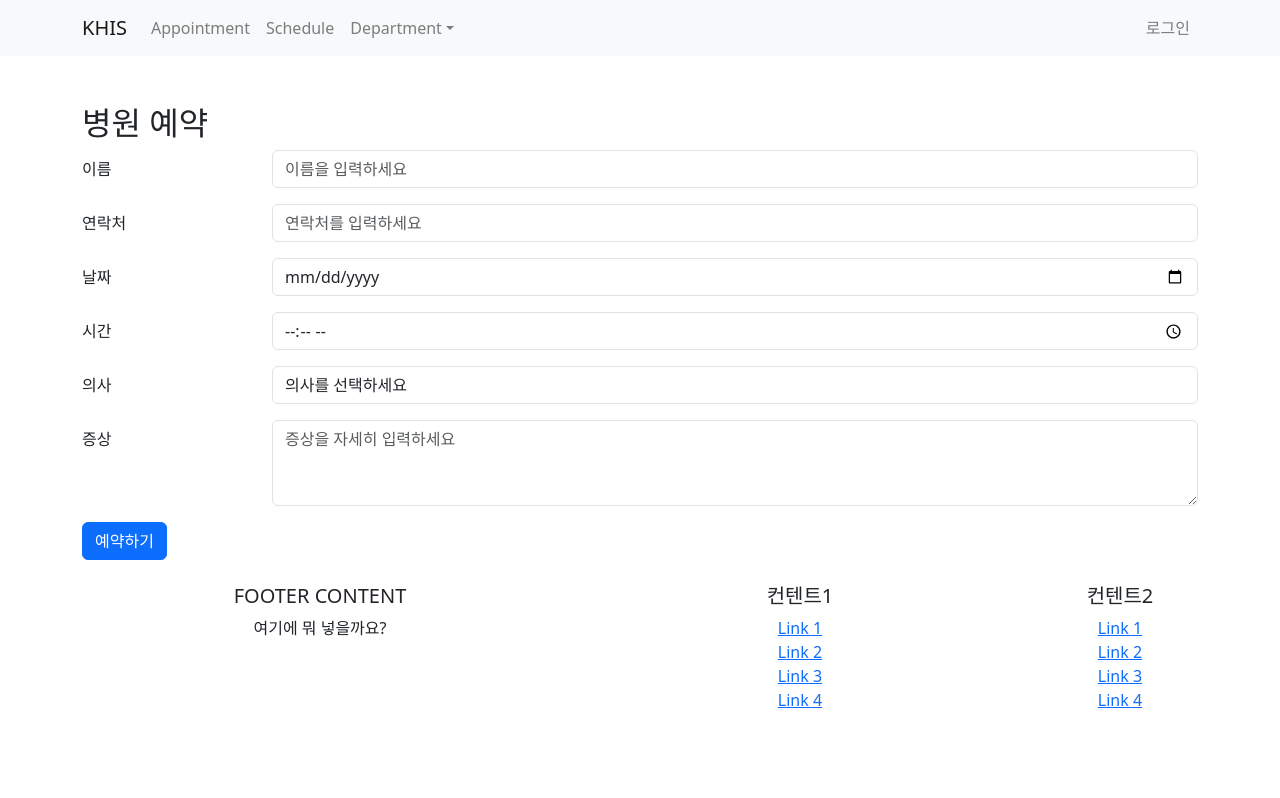
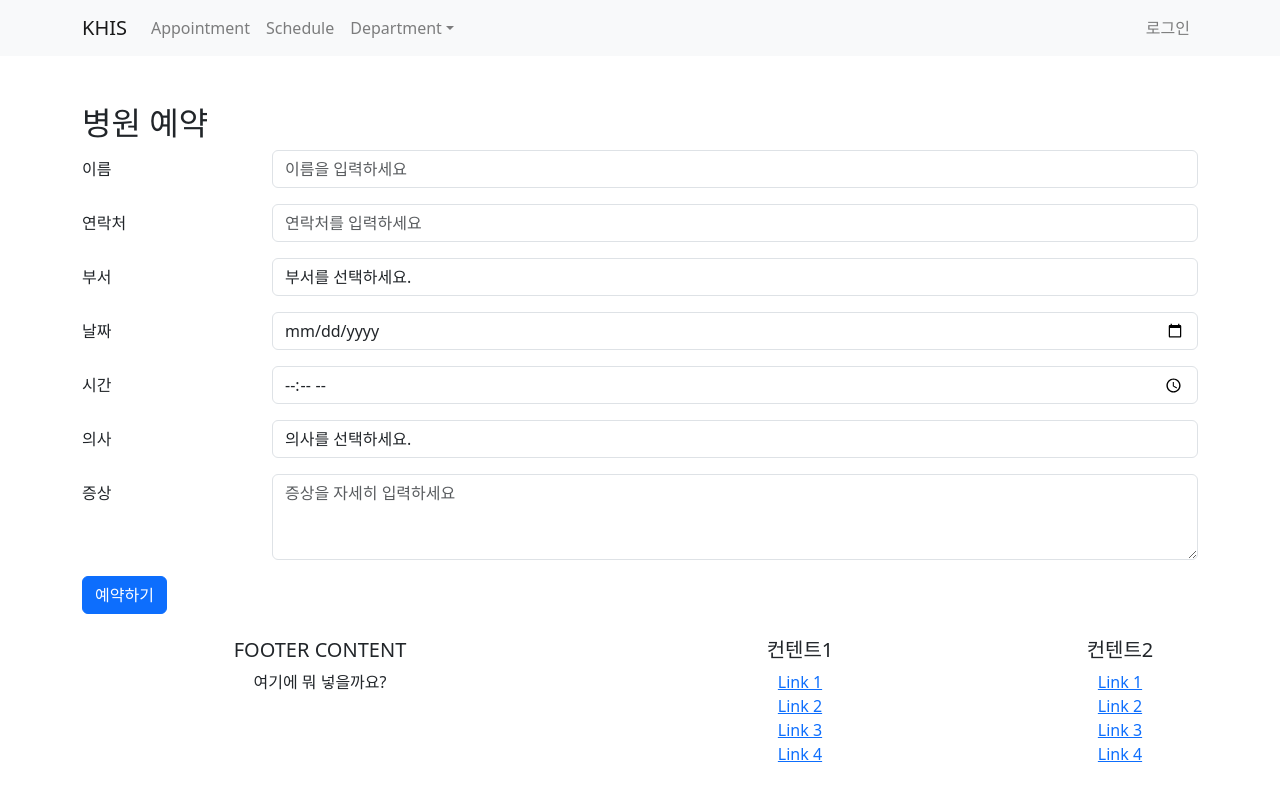
Before and after one commit to quasar2yh/KHIS, a React (Create React App) app in the folder front-react/: page /appointment in a window 1280 px wide. Built offline with nearby package versions, Linux system fonts and the light colour scheme.

Commit message:
Update: Practitioner 회원가입 폼 업데이트

```diff
--- a/front-react/package.json
+++ b/front-react/package.json
@@ -8,6 +8,7 @@
     "@testing-library/react": "^13.0.0",
     "@testing-library/user-event": "^13.2.1",
     "axios": "^1.7.2",
+    "base-64": "^1.0.0",
     "bootstrap": "^5.3.3",
     "react": "^18.3.1",
     "react-bootstrap": "^2.10.2",
--- /dev/null
+++ b/front-react/src/apis/accountControl.js
@@ -0,0 +1,12 @@
+import axios from "axios";
+import { API_ENDPOINT } from "../shared/server";
+
+export const registerAction = async (data) => {
+    const response = await axios.post(API_ENDPOINT + '/khis/account/register/', data);
+    return response.data;
+}
+
+export const loginAction = async (data) => {
+    const response = await axios.post(API_ENDPOINT + '/khis/account/login/', data);
+    return response.data;
+};
--- a/front-react/src/components/CommonInfoForm.jsx
+++ b/front-react/src/components/CommonInfoForm.jsx
@@ -77,8 +77,8 @@ function CommonInfoForm({ registerData, handleChange }) {
                     <Form.Control
                         required
                         type="text"
-                        name="telecom"
-                        value={registerData.telecom}
+                        name="contact"
+                        value={registerData.contact}
                         onChange={handleChange}
                     />
                     <Form.Control.Feedback type="invalid">
--- a/front-react/src/components/PatientRegister.jsx
+++ b/front-react/src/components/PatientRegister.jsx
@@ -1,11 +1,10 @@
 import React, { useState } from 'react';
-import { useDispatch } from 'react-redux';
 import { useNavigate } from 'react-router-dom';
 import Button from 'react-bootstrap/Button';
 import Form from 'react-bootstrap/Form';
 import Col from 'react-bootstrap/Col';
 import CommonInfoForm from './CommonInfoForm';
-import { registerAction } from '../redux/modules/registerActions';
+import { registerAction } from '../apis/accountControl';
 
 function PatientRegister() {
 
@@ -15,10 +14,9 @@ function PatientRegister() {
         familyName: '',
         name: '',
         gender: '',
-        telecom: '',
+        contact: '',
     })
 
-    const dispatch = useDispatch();
     const navigate = useNavigate();
 
     const handleChange = (e) => {
@@ -28,10 +26,10 @@ function PatientRegister() {
         });
     };
 
-    const handleSubmit = (event) => {
+    const handleSubmit = async (event) => {
         event.preventDefault();
 
-        const { id, password, familyName, name, gender, telecom } = patientRegisterData;
+        const { id, password, familyName, name, gender, contact } = patientRegisterData;
 
         const body = {
             username: id,
@@ -43,26 +41,28 @@ function PatientRegister() {
             gender,
             telecom: {
                 system: "Phone",
-                value: telecom,
+                value: contact,
                 use: "Mobile"
             },
             subject: "Patient",
             marital_status: "0",
         };
 
-        dispatch(registerAction(body))
-            .then((res) => {
-                console.log("콘솔 res", res);
-                if (res.id) {
-                    alert("회원가입 성공");
-                    navigate("/login");
-                } else {
-                    alert("회원가입 실패");
-                }
-            })
-            .catch((error) => {
-                alert(error);
-            });
+        try {
+            const response = await registerAction(body);
+            console.log(response);
+
+            if (response.id) {
+                alert("회원가입 성공")
+                navigate('/login')
+            }
+            else {
+                alert("회원가입 실패")
+            }
+        } catch (error) {
+            console.error('회원가입 에러', error)
+            alert("회원가입 중 오류가 발생했습니다.")
+        }
     };
 
 
--- a/front-react/src/components/PractitionerRegister.jsx
+++ b/front-react/src/components/PractitionerRegister.jsx
@@ -1,12 +1,11 @@
 import React, { useState } from 'react';
-import { useDispatch } from 'react-redux';
 import { useNavigate } from 'react-router-dom';
 import Button from 'react-bootstrap/Button';
 import Form from 'react-bootstrap/Form';
 import Col from 'react-bootstrap/Col';
 import Row from 'react-bootstrap/Row';
 import CommonInfoForm from './CommonInfoForm';
-import { registerAction } from '../redux/modules/registerActions';
+import { registerAction } from '../apis/accountControl';
 
 function PractitionerRegister() {
 
@@ -16,14 +15,14 @@ function PractitionerRegister() {
         familyName: '',
         name: '',
         gender: '',
-        telecom: '',
+        contact: '',
         licenseType: '',
         licenseNumber: 0,
         role: '',
         rank: 0,
     })
 
-    const dispatch = useDispatch();
+    const roleList = ['Physician', 'Assistant']
     const navigate = useNavigate();
 
     const handleChange = (e) => {
@@ -33,10 +32,9 @@ function PractitionerRegister() {
         });
     };
 
-    const handleSubmit = (event) => {
+    const handleSubmit = async (event) => {
         event.preventDefault();
-
-        const { id, password, familyName, name, gender, telecom, licenseType, licenseNumber, role, rank } = practitionerRegisterData;
+        const { id, password, familyName, name, gender, contact, licenseType, licenseNumber, role, rank } = practitionerRegisterData;
 
         const body = {
             username: id,
@@ -48,7 +46,7 @@ function PractitionerRegister() {
             gender,
             telecom: {
                 system: "Phone",
-                value: telecom,
+                value: contact,
                 use: "Mobile"
             },
             subject: "Practitioner",
@@ -59,19 +57,19 @@ function PractitionerRegister() {
             rank,
         };
 
-        dispatch(registerAction(body))
-            .then((res) => {
-                console.log("콘솔 res", res);
-                if (res.id) {
-                    alert("회원가입 성공");
-                    navigate("/login");
-                } else {
-                    alert("회원가입 실패");
+        try {
+            const response = await registerAction(body);
+            console.log(response);
+            if (response.id) {
+                alert("회원가입 성공")
+                navigate('/login')
             }
-            })
-            .catch((error) => {
-                alert(error);
-            });
+            else {
+                alert("회원가입 실패")
+            }
+        } catch (error) {
+            alert("회원가입 중 오류가 발생했습니다.")
+        }
     };
 
 
@@ -81,7 +79,18 @@ function PractitionerRegister() {
                 registerData={practitionerRegisterData}
                 handleChange={handleChange} />
 
-            <Row>
+            <Row className="mb-3">
+                <Col xs={2}>
+                    <Form.Select aria-label="Default select example" onChange={handleChange}>
+                        <option>역할을 선택하세요.</option>
+                        {roleList.map((item) => {
+                            return <option key={item} value={item}>{item}</option>;
+                        })}
+                    </Form.Select>
+                </Col>
+            </Row>
+
+            <Row className="mb-3">
                 <Form.Group as={Col} xs={2}>
                     <Form.Label>자격 종류</Form.Label>
                     <Form.Control type="text" id='id' name="licenseType" value={practitionerRegisterData.licenseType} onChange={handleChange} />
@@ -92,21 +101,20 @@ function PractitionerRegister() {
                 </Form.Group>
             </Row>
 
-            <Row>
-                <Form.Group as={Col} xs={2}>
-                    <Form.Label>역할</Form.Label>
-                    <Form.Control type="text" id='id' name="role" value={practitionerRegisterData.role} onChange={handleChange} />
-                </Form.Group>
-                <Form.Group as={Col} xs={3}>
+            <Row className="mb-3">
+                <Col xs={2}>
+                    <Form.Group>
                         <Form.Label>권한</Form.Label>
                         <Form.Control type="text" id='id' name="rank" value={practitionerRegisterData.rank} onChange={handleChange} />
                     </Form.Group>
+                </Col>
             </Row>
 
-
+            <Row className="mb-">
                 <Form.Group as={Col} xs={5}>
                     <Button type="submit" variant="primary">회원가입</Button>
                 </Form.Group>
+            </Row>
         </Form>
     );
 }
--- a/front-react/src/pages/Appointment.jsx
+++ b/front-react/src/pages/Appointment.jsx
@@ -1,28 +1,36 @@
 import React, { useState } from 'react';
 import { Form, Button, Col, Row } from 'react-bootstrap';
 import 'bootstrap/dist/css/bootstrap.min.css';
+import axios from 'axios';
+import { API_ENDPOINT } from '../shared/server';
 
 function Appointment() {
-    const [formData, setFormData] = useState({
+    const [appointmentData, setAppointmentData] = useState({
         name: '',
         date: '',
         time: '',
+        department: '',
         doctor: '',
         reason: '',
         contact: ''
     });
 
+    const appointmentAction = async (data) => {
+        const response = await axios.post(API_ENDPOINT + '/khis/appointment/patient/', data);
+        return response.data;
+    };
+
     const handleChange = (e) => {
         const { name, value } = e.target;
-        setFormData({
-            ...formData,
+        setAppointmentData({
+            ...appointmentData,
             [name]: value
         });
     };
 
     const handleSubmit = (e) => {
         e.preventDefault();
-        console.log('Form data submitted:', formData);
+
     };
 
     return (
@@ -35,7 +43,7 @@ function Appointment() {
                         <Form.Control
                             type="text"
                             name="name"
-                            value={formData.name}
+                            value={appointmentData.name}
                             onChange={handleChange}
                             placeholder="이름을 입력하세요"
                             required
@@ -49,11 +57,28 @@ function Appointment() {
                         <Form.Control
                             type="tel"
                             name="contact"
-                            value={formData.contact}
+                            value={appointmentData.contact}
                             onChange={handleChange}
                             placeholder="연락처를 입력하세요"
                             required
                         />
+                    </Col>
+                </Form.Group>
+
+                <Form.Group as={Row} className="mb-3" controlId="formDoctor">
+                    <Form.Label column sm="2">부서</Form.Label>
+                    <Col sm="10">
+                        <Form.Control
+                            as="select"
+                            name="doctor"
+                            value={appointmentData.department}
+                            onChange={handleChange}
+                            required
+                        >
+                            <option>부서를 선택하세요.</option>
+                            <option value="1">외과</option>
+                            <option value="2">내과</option>
+                        </Form.Control>
                     </Col>
                 </Form.Group>
 
@@ -63,7 +88,7 @@ function Appointment() {
                         <Form.Control
                             type="date"
                             name="date"
-                            value={formData.date}
+                            value={appointmentData.date}
                             onChange={handleChange}
                             required
                         />
@@ -76,7 +101,7 @@ function Appointment() {
                         <Form.Control
                             type="time"
                             name="time"
-                            value={formData.time}
+                            value={appointmentData.time}
                             onChange={handleChange}
                             required
                         />
@@ -89,15 +114,15 @@ function Appointment() {
                         <Form.Control
                             as="select"
                             name="doctor"
-                            value={formData.doctor}
+                            value={appointmentData.doctor}
                             onChange={handleChange}
                             required
                         >
-                            <option value="">의사를 선택하세요</option>
-                            <option value="">현효민</option>
-                            <option value="">이윤후</option>
-                            <option value="">안채연</option>
-                            <option value="">이훈희</option>
+                            <option>의사를 선택하세요.</option>
+                            <option value="1">현효민</option>
+                            <option value="2">이윤후</option>
+                            <option value="3">안채연</option>
+                            <option value="4">이훈희</option>
                         </Form.Control>
                     </Col>
                 </Form.Group>
@@ -108,7 +133,7 @@ function Appointment() {
                         <Form.Control
                             as="textarea"
                             name="reason"
-                            value={formData.reason}
+                            value={appointmentData.reason}
                             onChange={handleChange}
                             rows={3}
                             placeholder="증상을 자세히 입력하세요"
--- a/front-react/src/pages/Register.jsx
+++ b/front-react/src/pages/Register.jsx
@@ -16,7 +16,7 @@ function SelectRegisterForm() {
                 <option value="practitioner">의료 관계자</option>
             </Form.Select>
 
-            {selectForm === 'patient' ?  <PractitionerRegister /> : <PatientRegister />}
+            {selectForm === 'practitioner' ?  <PractitionerRegister /> : <PatientRegister />}
         </>
     );
 }
```
Also changed, not shown: front-react/src/Layout/Header.jsx (+23 -1 lines), front-react/src/pages/Login.jsx (+1 -8 lines), 1 other file (tests, documents, lock files or other folders). Lines whose indentation alone changed are shown as unchanged.
